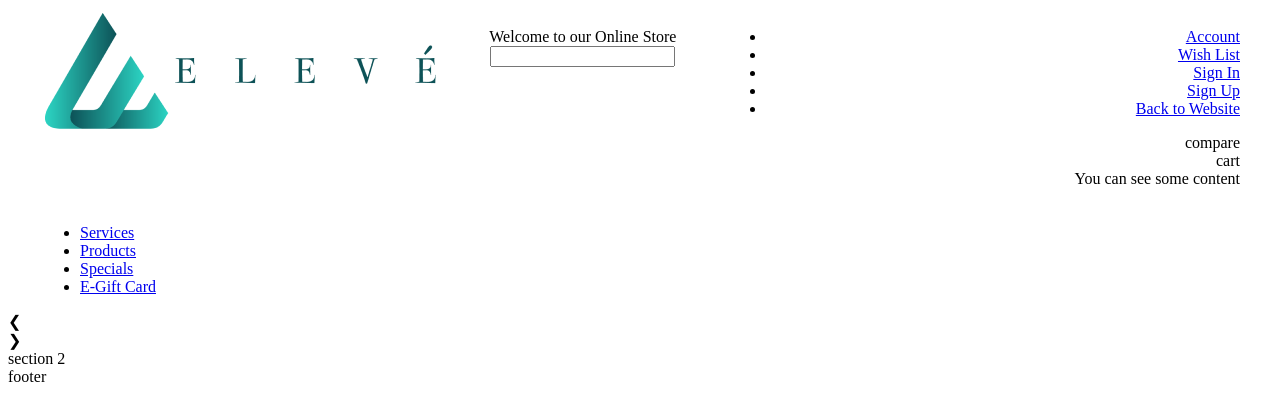
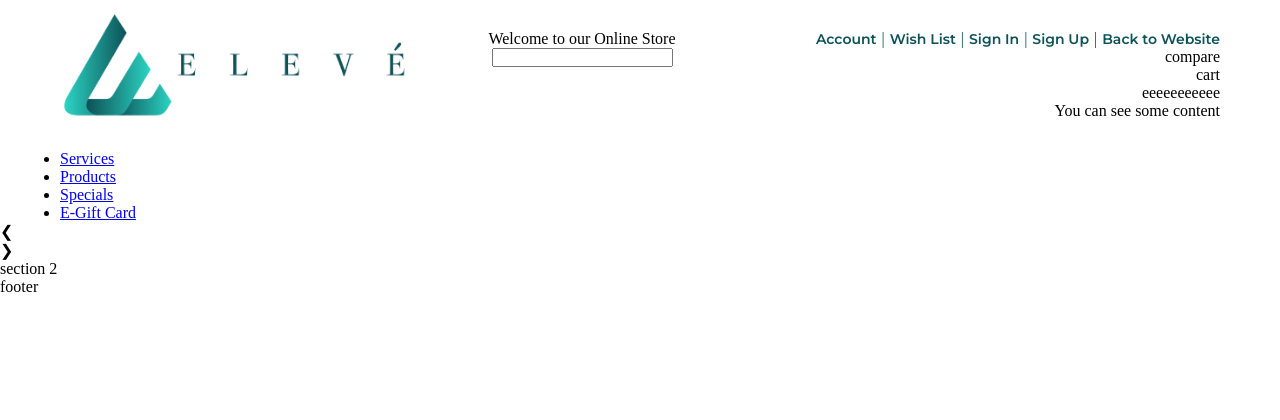
Before and after one commit to Yurella86/shop-derm-react, a React (Create React App) app: page / in a window 1280 px wide. Shown: the top 420 px of the page. Built offline with nearby package versions, Linux system fonts and the light colour scheme.

Commit message:
logo and nav menu in logo was added style

```diff
--- a/src/components/Header/header.jsx
+++ b/src/components/Header/header.jsx
@@ -12,9 +12,7 @@ function Header() {
                 <div className='header-fl-container'>
                     <div className='hd-block left-column'>
                         <div className='logo-wrapper'>
-                            <div className='logo'>
-                                <img src={logo} alt="Plastic Surgery and MedSpa" />
-                            </div>
+                            <img src={logo} alt="Plastic Surgery and MedSpa" />
                         </div>
                     </div>
                     <div className='hd-block central-column'>
--- a/src/components/Header/mini cart.jsx
+++ b/src/components/Header/mini cart.jsx
@@ -1,5 +1,5 @@
 import React, { useState } from 'react';
-// import '../../style/extend.scss';
+import '../../style/extend.scss';
 
 function MiniCart() {
 
@@ -23,7 +23,7 @@ function MiniCart() {
 
             <div
                 className={`mini-cart-dropdown ${dropdown === true ? 'active' : ''}`}>
-                <div className='dropdown'>
+                <div className='dropdown'>eeeeeeeeeee
                 </div>
                 <div className='mini-cart-dropdown-content'>
                     <span>You can see some content</span>
--- a/src/components/Header/nav menu.jsx
+++ b/src/components/Header/nav menu.jsx
@@ -1,4 +1,5 @@
 import React from 'react';
+import '../../style/extend.scss';
 
 function HeaderNavMenu() {
     return (
--- a/src/style/extend.scss
+++ b/src/style/extend.scss
@@ -1 +1,8 @@
 @import "./scss/Header/header.scss";
+@import "./scss/Header/nav_menu.scss";
+
+* {
+    padding: 0;
+    margin: 0;
+    box-sizing: border-box;
+}
--- a/src/style/scss/Header/header.scss
+++ b/src/style/scss/Header/header.scss
@@ -1,7 +1,16 @@
+@import "../variables.scss";
+
+// background-color: $test-bg;
+
 .header-container {
     max-width: 1200px;
     margin: 0 auto;
     padding: 0px 20px;
+    background-color: $test-bg;
+
+    .header-desk-container {
+        padding: 10px 0;
+    }
 
     .header-fl-container {
         display: flex;
@@ -15,16 +24,29 @@
 
         .left-column {
             flex-basis: 30%;
+            background-color: $test-bg;
+
+            .logo-wrapper {
+                margin: 0 auto;
+                background-color: $test-bg;
+
+                img {
+                    width: 100%;
+                    object-fit: cover;
+                }
+            }
         }
 
         .central-column {
             flex-basis: 25%;
             text-align: center;
+            background-color: $test-bg;
         }
 
         .right-column {
-            flex-basis: 45%;
+            flex-basis: 40%;
             text-align: end;
+            background-color: $test-bg;
         }
 
         .hd-item {
--- /dev/null
+++ b/src/style/scss/Header/nav_menu.scss
@@ -0,0 +1,35 @@
+@import "../variables.scss";
+
+//background-color: $test-bg;
+
+.hd-nav-menu {
+    ul {
+        display: flex;
+        flex-direction: row;
+        justify-content: flex-end;
+        background-color: $test-bg;
+
+        li {
+            list-style: none;
+
+            &:not(:last-child)::after {
+                content: "|";
+                color: $hd-link-color;
+                padding: 0 5px;
+            }
+
+            a {
+                text-decoration: $hd-link-decoration;
+                color: $hd-link-color;
+                font-family: $ff-montserrat-ss;
+                font-weight: 600;
+                font-size: 14px;
+
+                &:hover {
+                    text-decoration: $hd-link-decoration-hover;
+                    color: $hd-link-color-hover;
+                }
+            }
+        }
+    }
+}
--- a/src/style/scss/variables.scss
+++ b/src/style/scss/variables.scss
@@ -1,3 +1,7 @@
+@import url("https://fonts.googleapis.com/css2?family=Montserrat:wght@400;600;700;900&display=swap");
+
+$test-bg: rgba(0, 0, 0, 0);
+
 $primary-color: #0d5257;
 $secondary-color: #06282b;
 $additional-color: #0d5257;
@@ -8,16 +12,28 @@ $custom-color1: #999;
 $custom-color2: #666;
 $custom-color3: #333;
 
-$link-color: #0d5257;
-$link-color-hover: #0d5257;
-
 // header
 $hd-bg: #fff;
 $hd-txt-color: #000;
-$hd-txt-color-bg: #fff;
+$hd-txt-color-bg: $hd-bg;
 $hd-link-color: #0d5257;
-$hd-link-color-bg: #fff;
-$hd-link-color-hover: #0d5257;
-$hd-link-color-hover-bg: #fff;
+$hd-link-color-bg: $hd-bg;
+$hd-link-color-hover: $custom-color1;
+$hd-link-color-bg: $hd-bg;
+$hd-link-color-bg-hover: $hd-bg;
 
+// link
+$link-color: #0d5257;
+$link-color-hover: $link-color;
+$link-font-weight: 400;
+$link-font-weight-hover: $link-font-weight;
+$hd-link-decoration: none;
+$hd-link-decoration-hover: $hd-link-decoration;
+
+// Paragraph
 $p-color: #0d5257;
+$p-color-bg: #fff;
+
+//Fonts
+$ff-montserrat-s: "Montserrat", serif;
+$ff-montserrat-ss: "Montserrat", sans-serif;
```
Also changed, not shown: src/style/scss/Header/nav menu.scss (deleted).
